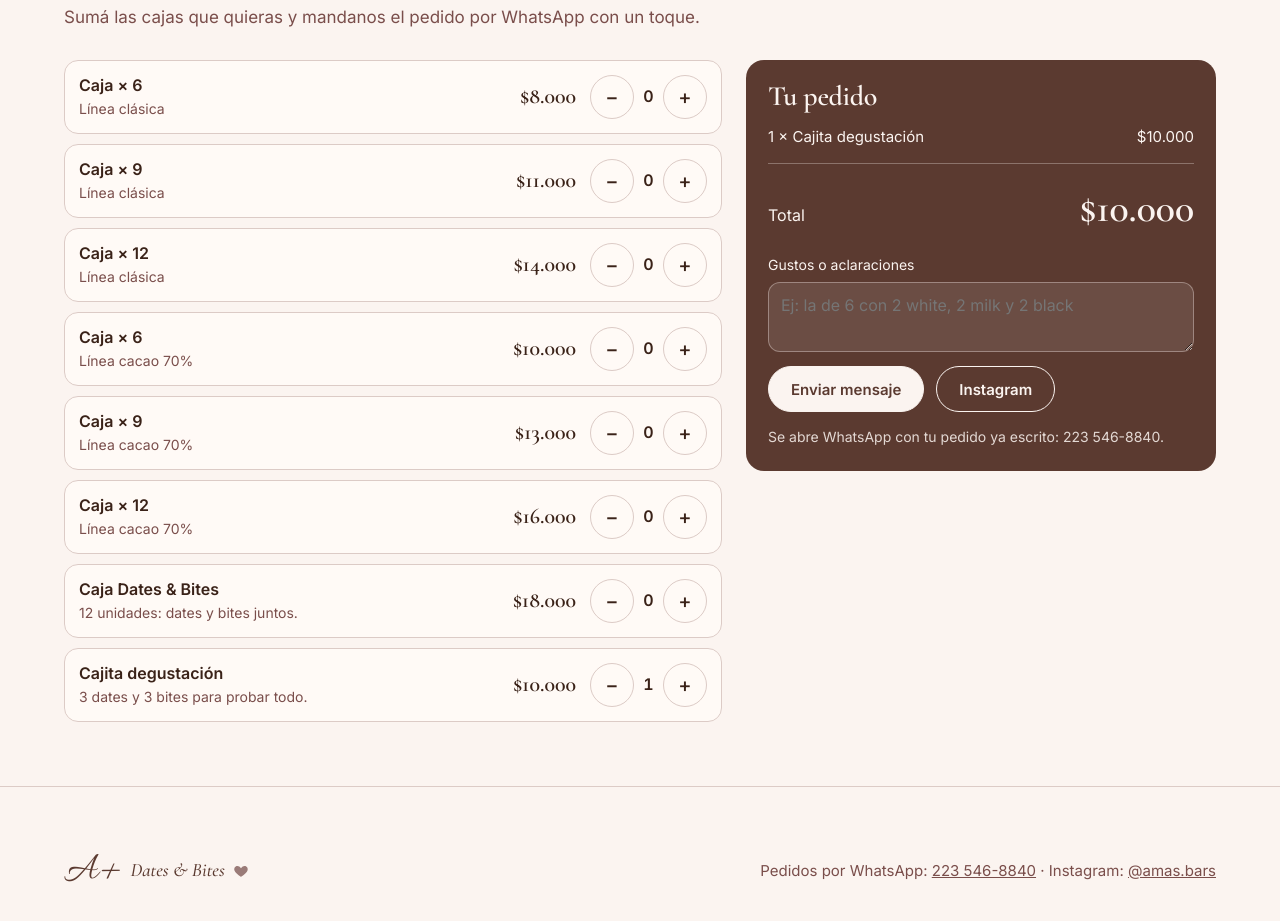
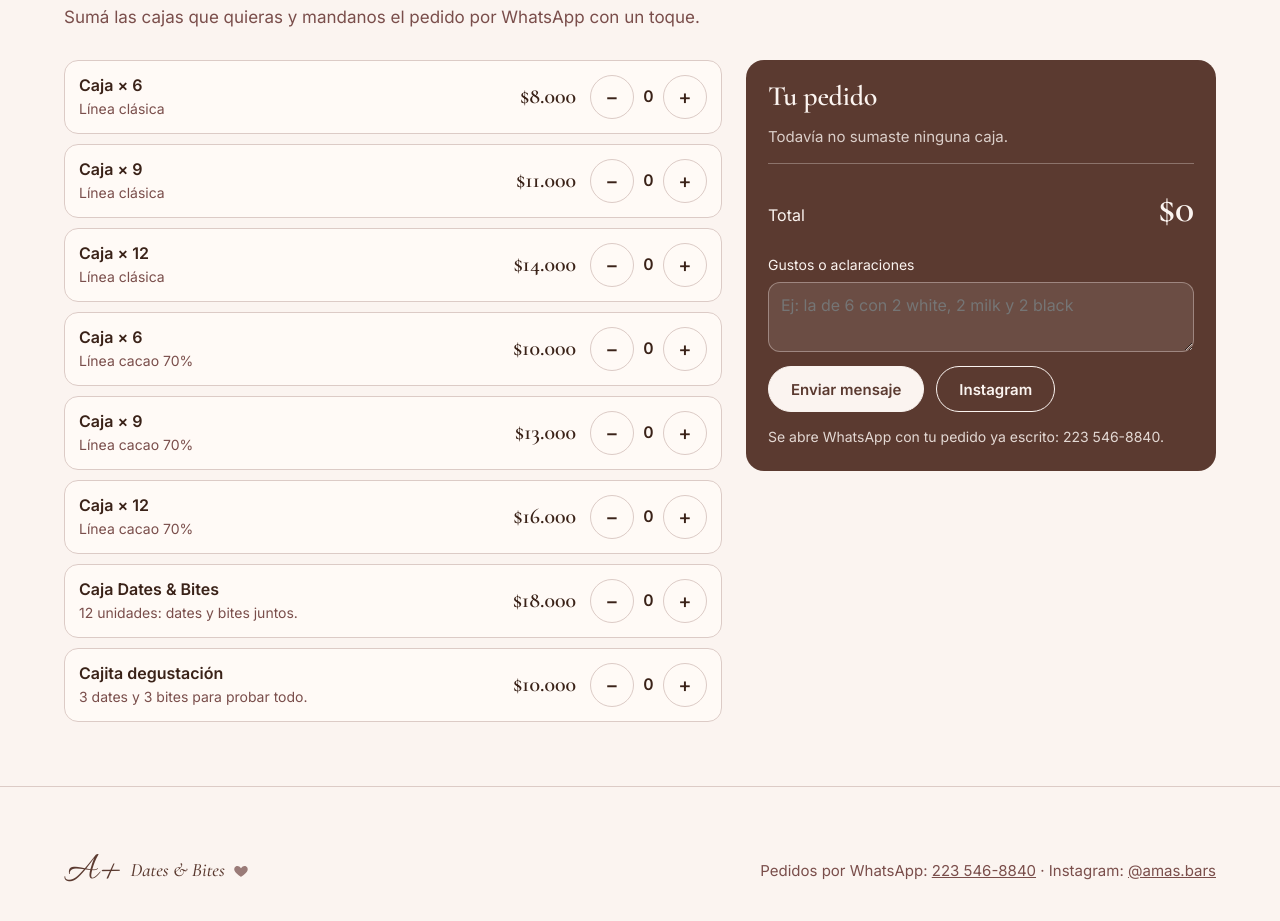
Before and after one commit to delfiseco/amasbites, a plain HTML site: page index.html in a window 1280 px wide. Shown: the part 2640-3561 px from the top of the page. Drawn offline with nearby package versions, Linux system fonts and the light colour scheme.

Commit message:
Add files via upload

```diff
--- a/index.html
+++ b/index.html
@@ -326,10 +326,8 @@ const menu = [
   ...lines.flatMap(l=>[6,9,12].map(n=>({id:`${l.id}${n}`, name:`Caja × ${n}`, sub:l.title, price:l.p[n]}))),
   ...specials.map(s=>({id:s.id, name:s.title, sub:s.d, price:s.price}))
 ];
-let q = {};
-try { q = JSON.parse(localStorage.getItem('aplus-pedido')||'{}') || {}; } catch(e) { q = {}; }
-if(!Object.keys(q).length) q = {deg:1};
-const save = () => { try{ localStorage.setItem('aplus-pedido', JSON.stringify(q)); }catch(e){} };
+const q = {};
+const save = () => {};
 
 $('#items').innerHTML = menu.map(m=>`<div class="item">
   <div><b>${m.name}</b><small>${m.sub}</small></div>
```
